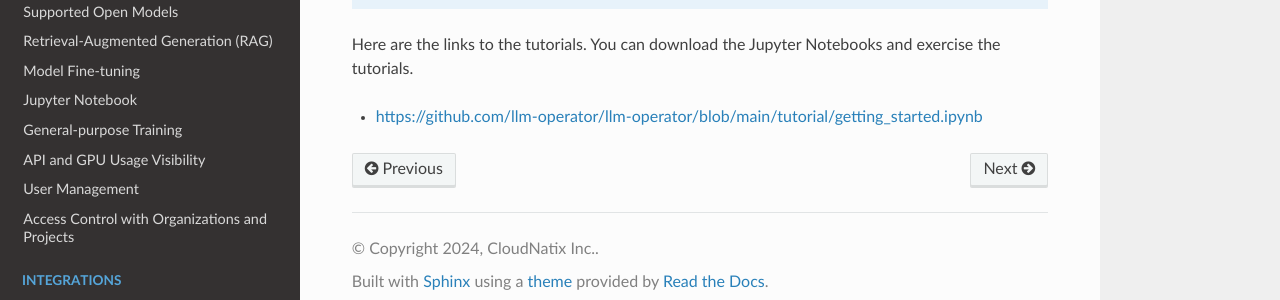
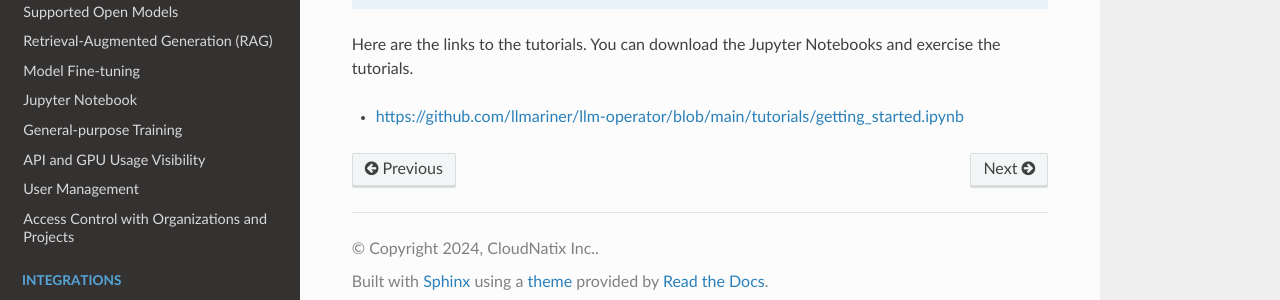
Before and after one commit to llm-operator/docs, a Sphinx documentation site: the page built from docs/source/tutorials.rst, in a window 1280 px wide. Shown: the part 228-528 px from the top of the page. Built offline with Sphinx 7.4.7 and the Read the Docs theme 2.0.0, drawn with Linux system fonts in a browser that asks for light colours; part of the change alters nothing that is shown.

Commit message:
Update tutorial links (#126)

```diff
--- a/docs/source/tutorials.rst
+++ b/docs/source/tutorials.rst
@@ -7,4 +7,4 @@ Tutorials
 
 Here are the links to the tutorials. You can download the Jupyter Notebooks and exercise the tutorials.
 
-- https://github.com/llm-operator/llm-operator/blob/main/tutorial/getting_started.ipynb
+- https://github.com/llmariner/llm-operator/blob/main/tutorials/getting_started.ipynb
```
